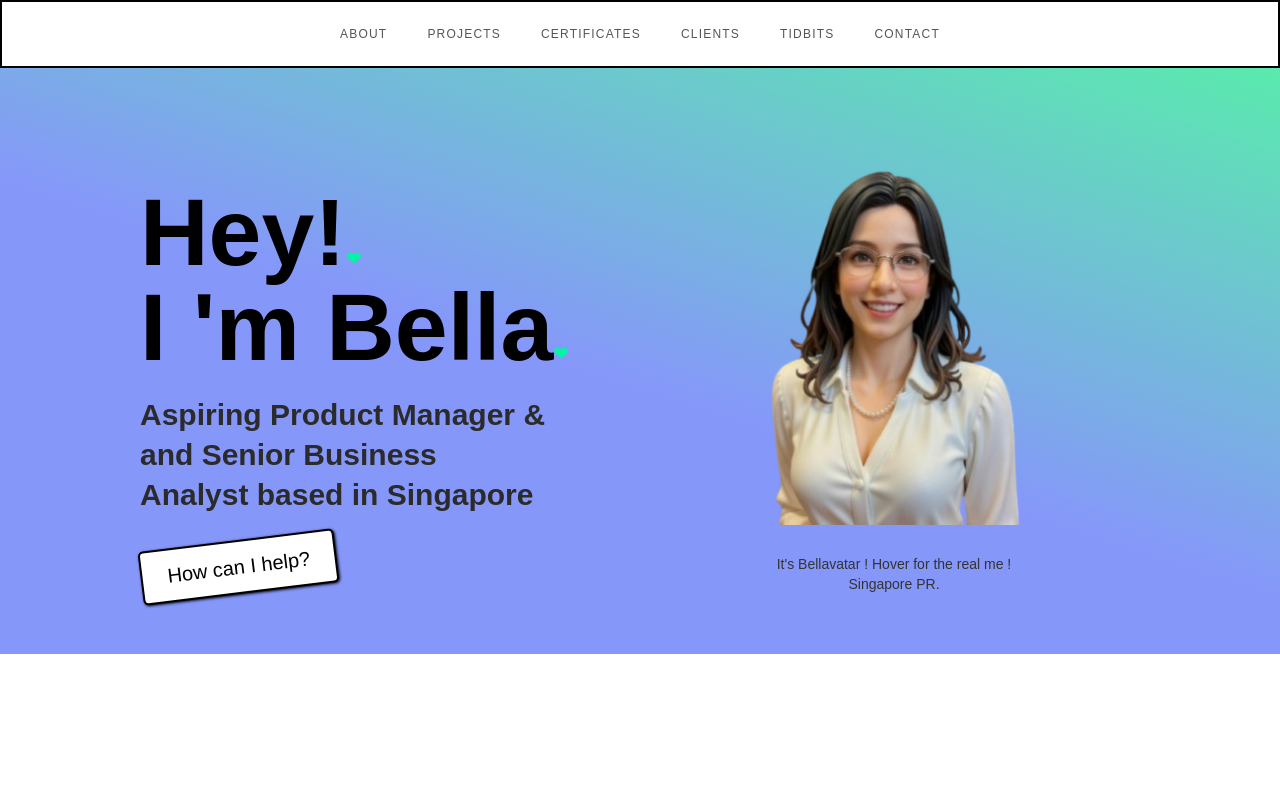
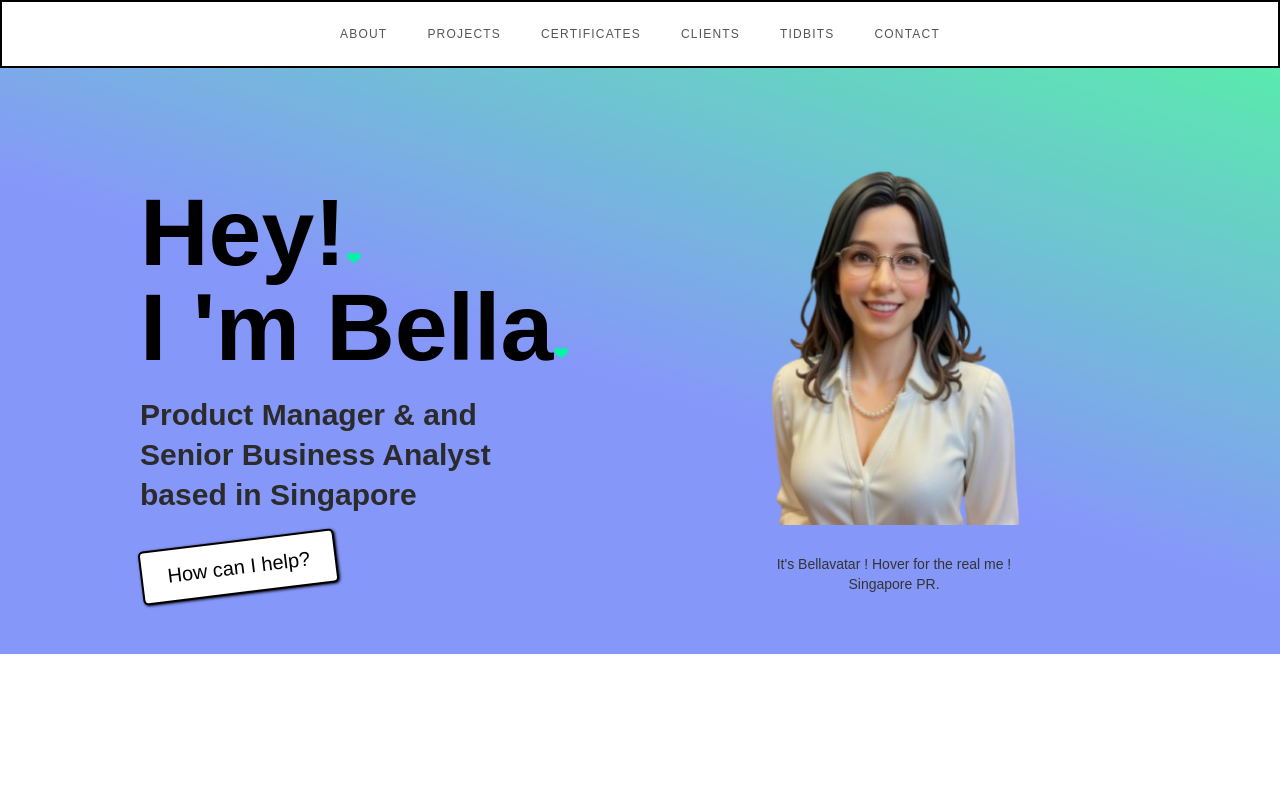
Before and after one commit to bella30-3/unnatibellare.github.io, a plain HTML site: page index.html in a window 1280 px wide. Shown: the top 796 px of the page. Drawn offline with Linux system fonts and the light colour scheme; a script that the page names is missing; files whose address does not match are found by name; a web font is replaced by a local one.

Commit message:
changed current job title

```diff
--- a/index.html
+++ b/index.html
@@ -112,7 +112,7 @@
                             I &#x27;m Bella<span class="text-span-9 heart-size">❤︎</span>
                         </h1>
                         <h2 class="heading-56">
-                            <strong class="bold-text-19">Aspiring Product Manager &amp; and Senior Business Analyst based in Singapore</strong>
+                            <strong class="bold-text-19">Product Manager &amp; and Senior Business Analyst based in Singapore</strong>
                         </h2>
                         <a href="#What-i-do-section" class="hero-section-cta-3 w-button">How can I help?</a>
                     </div>
```
